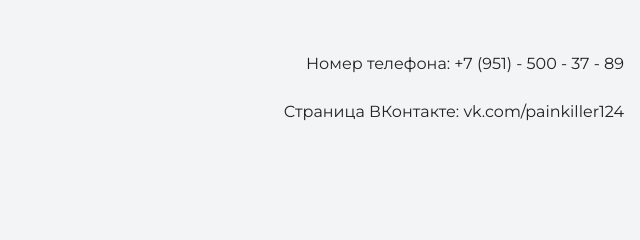
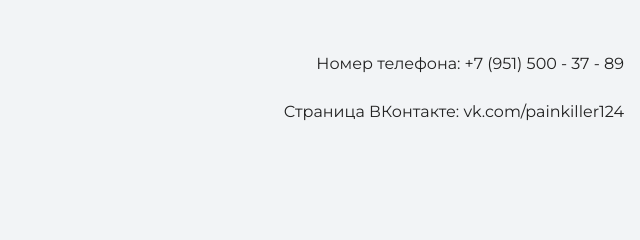
Before and after one commit to bodyguard124/my-site, a plain HTML site: page index.html in a window 1280 px wide. Shown: the top 240 px of the page, 640-1280 px from the left. Drawn offline with nearby package versions, Linux system fonts and the light colour scheme.

Commit message:
поправил номерок

```diff
--- a/index.html
+++ b/index.html
@@ -10,7 +10,7 @@
   <body>
     <header class="page-header">
       <div class ="container">
-        <p>Номер телефона: +7 (951) - 500 - 37 - 89</p>
+        <p>Номер телефона: +7 (951) 500 - 37 - 89</p>
         <p>Страница ВКонтакте: vk.com/painkiller124</p>
       </div>
     </header>
```
